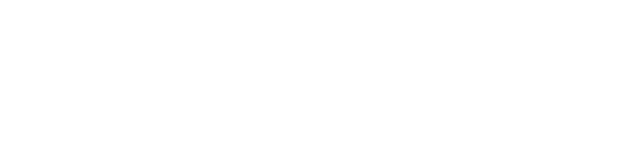
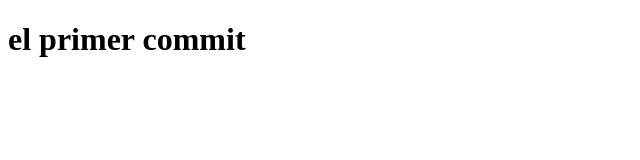
Before and after one commit to cfa32860269/practico, a plain HTML site: page index.html in a window 1280 px wide. Shown: the whole page, without its empty margins (0-640 px from the left). Drawn offline with Linux system fonts and the light colour scheme.

Commit message:
el seguno commit

```diff
--- a/index.html
+++ b/index.html
@@ -7,6 +7,6 @@
     <title>hola mundo</title>
 </head>
 <body>
-
+    <h1>el primer commit</h1>
 </body>
 </html>
```
